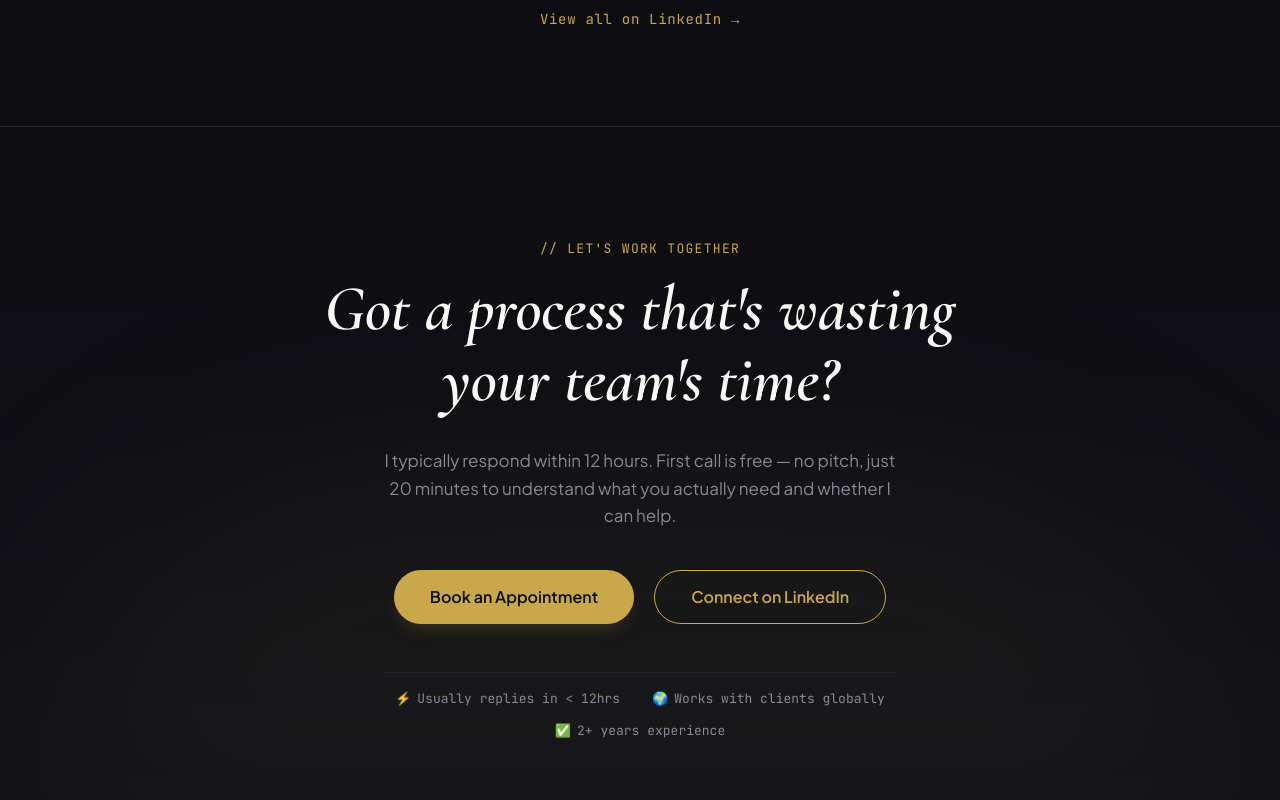
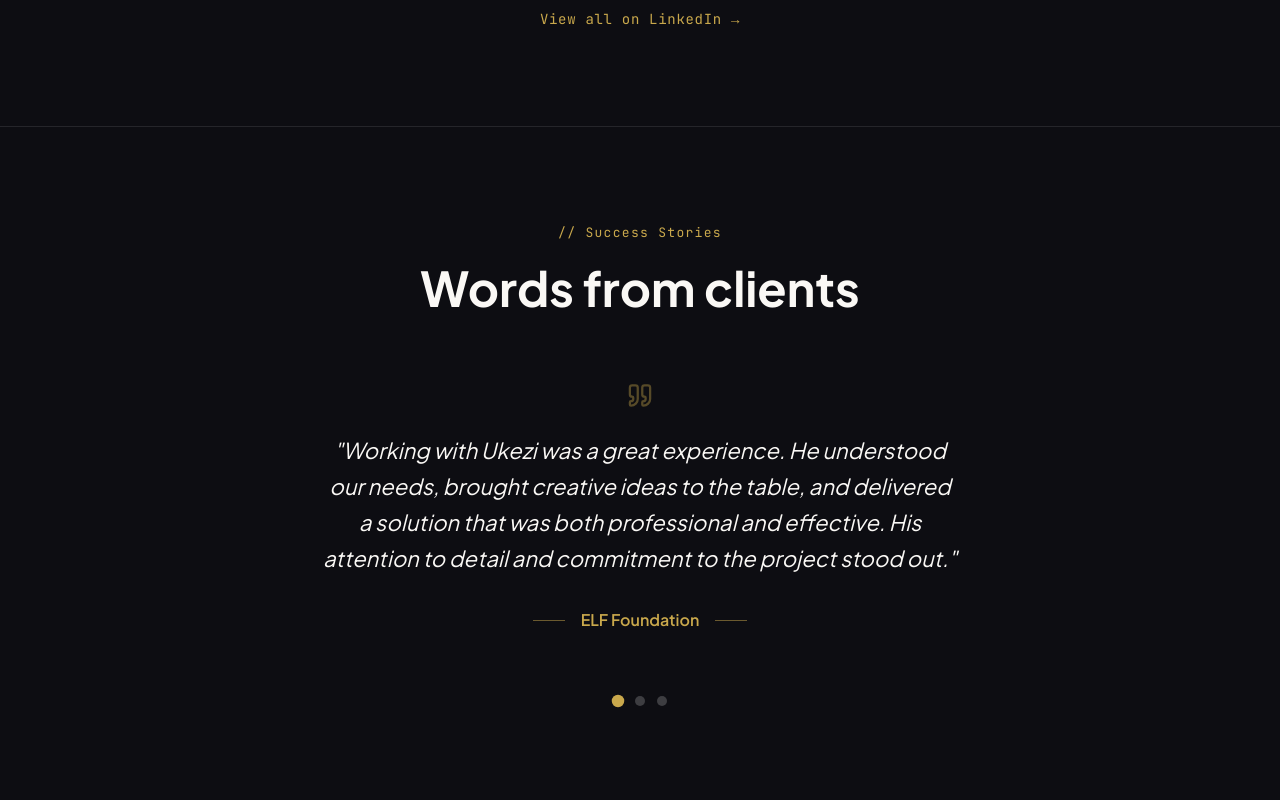
Before and after one commit to Ukezi-Ebenezer/My-portfolio, a React (Vite) app: page / in a window 1280 px wide. Shown: the part 5240-6040 px from the top of the page. Built offline with nearby package versions, Linux system fonts and the light colour scheme.

Commit message:
feat: add SuccessStories section
Integrate a new SuccessStories component into the main layout to showcase client testimonials with an automated carousel.

```diff
--- a/src/App.tsx
+++ b/src/App.tsx
@@ -6,6 +6,7 @@ import About from './components/About';
 import Services from './components/Services';
 import Projects from './components/Projects';
 import Certifications from './components/Certifications';
+import SuccessStories from './components/SuccessStories';
 import Contact from './components/Contact';
 import Footer from './components/Footer';
 
@@ -22,7 +23,7 @@ export default function App() {
 
   // Monitor active sections on scroll using IntersectionObserver
   useEffect(() => {
-    const sections = ['hero', 'about', 'services', 'projects', 'certifications', 'contact'];
+    const sections = ['hero', 'about', 'services', 'projects', 'certifications', 'success-stories', 'contact'];
 
     const observerOptions = {
       root: null,
@@ -93,7 +94,10 @@ export default function App() {
         {/* Unit 5: Verified Credentials Certifications */}
         <Certifications />
 
-        {/* Unit 6: Client Inquiries Sync Get-In-Touch Section */}
+        {/* Unit 6: Success Stories */}
+        <SuccessStories />
+
+        {/* Unit 7: Client Inquiries Sync Get-In-Touch Section */}
         <Contact />
 
       </main>
--- /dev/null
+++ b/src/components/SuccessStories.tsx
@@ -0,0 +1,116 @@
+import { useState, useEffect, useCallback } from 'react';
+import { motion, AnimatePresence, useReducedMotion } from 'motion/react';
+import { Quote } from 'lucide-react';
+
+const testimonials = [
+  {
+    id: 1,
+    client: "ELF Foundation",
+    quote: "Working with Ukezi was a great experience. He understood our needs, brought creative ideas to the table, and delivered a solution that was both professional and effective. His attention to detail and commitment to the project stood out."
+  },
+  {
+    id: 2,
+    client: "Miriam Effiong",
+    quote: "Ukezi made the entire process simple and seamless. He was professional, creative, and open to feedback, and the final result was better than I expected. I would definitely recommend his services."
+  },
+  {
+    id: 3,
+    client: "Vicky Great Enterprises",
+    quote: "Working with Ukezi was an excellent experience. He took the time to understand our vision and transformed our ideas into a professional and appealing result. His creativity, responsiveness, and attention to detail made a real difference."
+  }
+];
+
+export default function SuccessStories() {
+  const [currentIndex, setCurrentIndex] = useState(0);
+  const shouldReduceMotion = useReducedMotion();
+
+  const nextTestimonial = useCallback(() => {
+    setCurrentIndex((prev) => (prev + 1) % testimonials.length);
+  }, []);
+
+  useEffect(() => {
+    // 60 seconds (1 minute) timer
+    const timer = setInterval(nextTestimonial, 60000);
+    return () => clearInterval(timer);
+  }, [nextTestimonial, currentIndex]); // depend on currentIndex so the timer resets if manually changed
+
+  const handleDotClick = (index: number) => {
+    setCurrentIndex(index);
+  };
+
+  return (
+    <section
+      id="success-stories"
+      className="relative bg-[#0D0D12] py-24 px-16 max-md:py-16 max-md:px-8 border-t border-white/10 overflow-hidden"
+    >
+      <div className="max-w-5xl mx-auto flex flex-col items-center text-center">
+
+        {/* Section Eyebrow Label */}
+        <motion.span
+          initial={{ opacity: 0, y: shouldReduceMotion ? 0 : 20 }}
+          whileInView={{ opacity: 1, y: 0 }}
+          viewport={{ once: true, margin: "-100px" }}
+          transition={{ duration: 0.6, ease: "easeOut" }}
+          className="font-mono text-[13px] text-[#C9A84C] tracking-[0.1em] mb-4 block"
+        >
+          // Success Stories
+        </motion.span>
+
+        {/* Section Headline */}
+        <motion.h2
+          initial={{ opacity: 0, y: shouldReduceMotion ? 0 : 30 }}
+          whileInView={{ opacity: 1, y: 0 }}
+          viewport={{ once: true, margin: "-100px" }}
+          transition={{ duration: 0.7, delay: 0.1, ease: "easeOut" }}
+          className="font-sans font-bold text-[#FAF8F5] leading-tight mb-16"
+          style={{ fontSize: 'clamp(28px, 4vw, 48px)' }}
+        >
+          Words from clients
+        </motion.h2>
+
+        {/* Testimonial Carousel */}
+        <div className="relative w-full max-w-3xl min-h-[350px] md:min-h-[250px] flex items-center justify-center">
+          <AnimatePresence mode="wait">
+            <motion.div
+              key={currentIndex}
+              initial={{ opacity: 0, y: shouldReduceMotion ? 0 : 15 }}
+              animate={{ opacity: 1, y: 0 }}
+              exit={{ opacity: 0, y: shouldReduceMotion ? 0 : -15 }}
+              transition={{ duration: 0.5, ease: "easeInOut" }}
+              className="absolute inset-0 flex flex-col items-center justify-center pointer-events-none"
+            >
+              <Quote className="w-8 h-8 text-[#C9A84C]/40 mb-6" />
+              <p className="font-sans text-[18px] md:text-[22px] text-[#FAF8F5] leading-relaxed max-w-2xl text-balance italic">
+                "{testimonials[currentIndex].quote}"
+              </p>
+              <div className="mt-8 flex items-center gap-4">
+                <div className="w-8 h-[1px] bg-[#C9A84C]/50" />
+                <span className="font-sans font-semibold text-[16px] text-[#C9A84C]">
+                  {testimonials[currentIndex].client}
+                </span>
+                <div className="w-8 h-[1px] bg-[#C9A84C]/50" />
+              </div>
+            </motion.div>
+          </AnimatePresence>
+        </div>
+
+        {/* Carousel Indicators */}
+        <div className="flex items-center gap-3 mt-16" id="success-stories-indicators">
+          {testimonials.map((_, idx) => (
+            <button
+              key={idx}
+              onClick={() => handleDotClick(idx)}
+              className={`w-2.5 h-2.5 rounded-full transition-all duration-300 cursor-pointer ${
+                currentIndex === idx
+                  ? 'bg-[#C9A84C] scale-125'
+                  : 'bg-white/20 hover:bg-white/40'
+              }`}
+              aria-label={`Go to testimonial ${idx + 1}`}
+            />
+          ))}
+        </div>
+
+      </div>
+    </section>
+  );
+}
```
